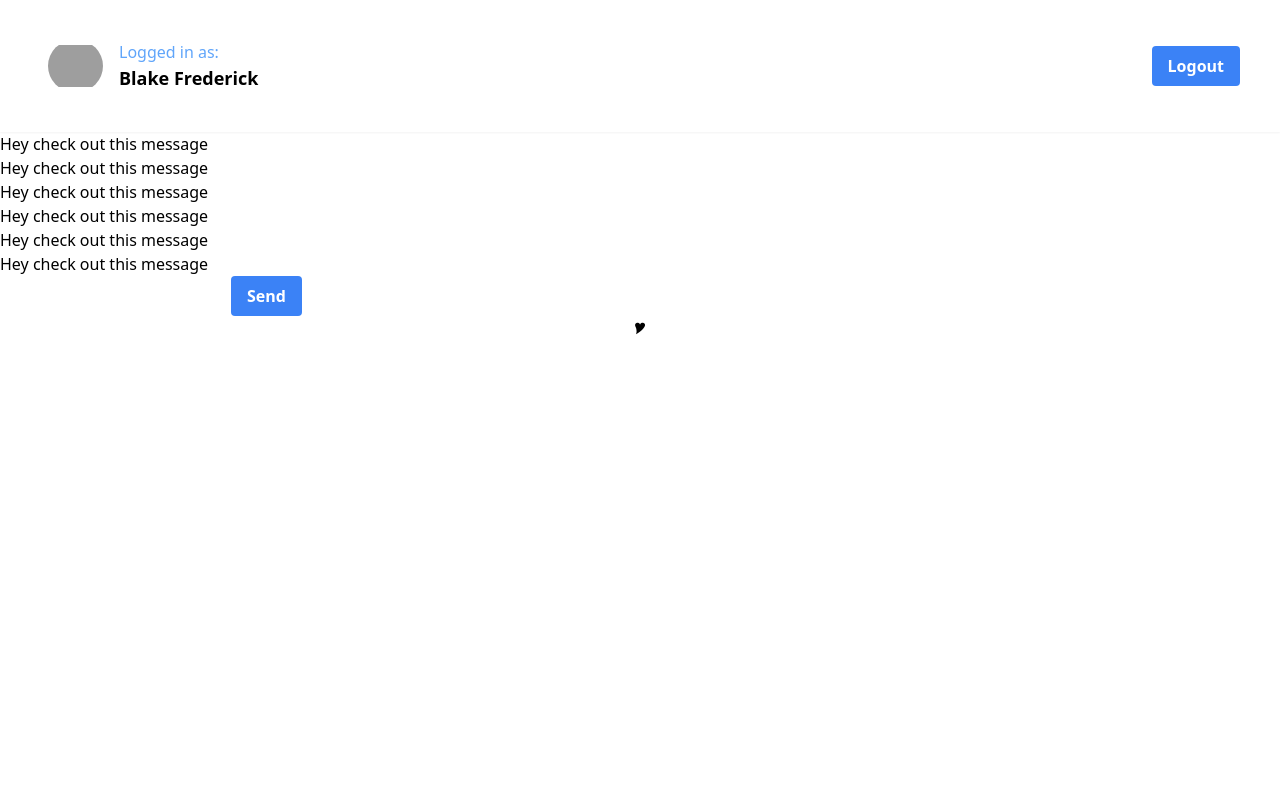
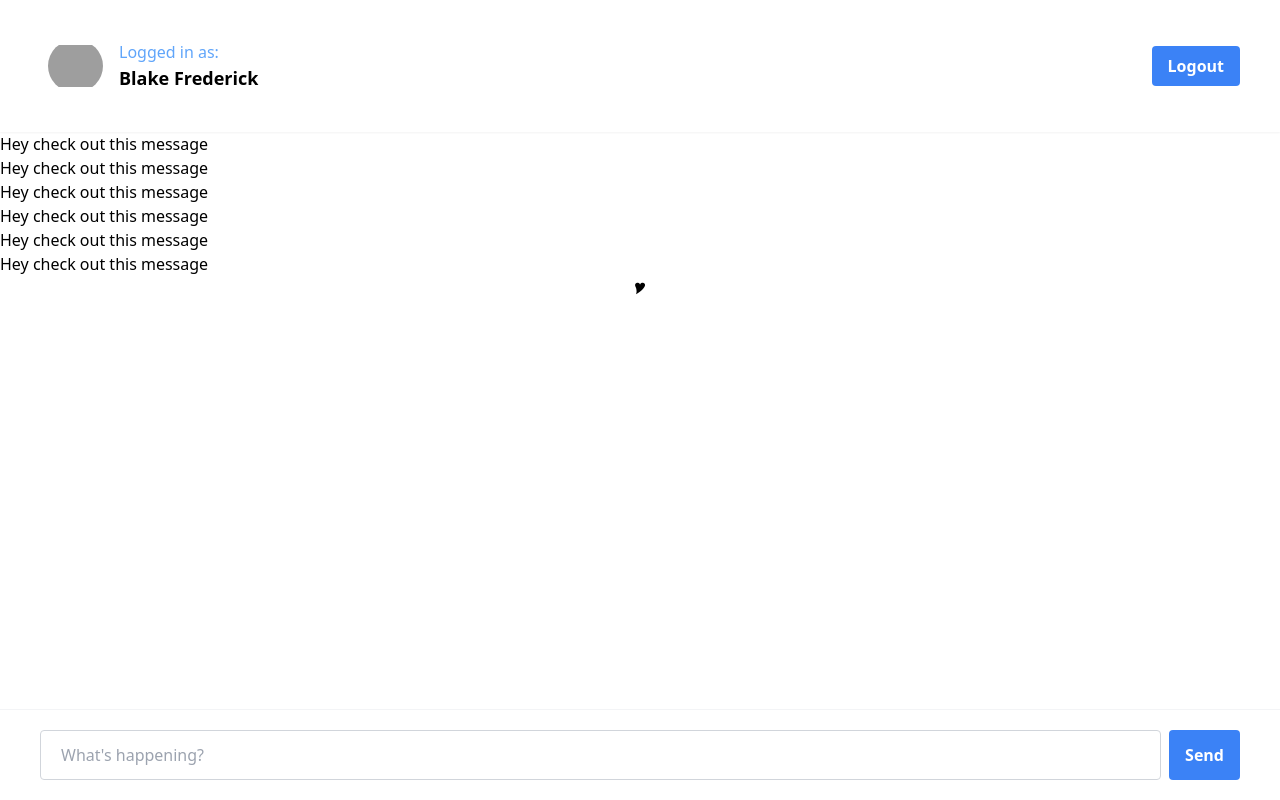
Before and after one commit to blakefrederick/myco, a Next.js app: page / in a window 1280 px wide. Built offline with nearby package versions, Linux system fonts and the light colour scheme; grey boxes are pictures that could not be loaded.

Commit message:
go go tailwind

```diff
--- a/app/ChatInput.tsx
+++ b/app/ChatInput.tsx
@@ -2,10 +2,10 @@
 
 function ChatInput() {
   return (
-    <form>
-        <input type="input"></input>
-        <button className="bg-blue-500 hover:bg-blue-700 text-white font-bold py-2 px-4 rounded"
-        type="submit">Send</button>
+    <form className="fixed bottom-0 z-50 w-full flex px-10 py-5 space-x-2 border-t border-gray-100">
+        <input type="input" placeholder="What's happening?" className="flex-1 rounded border border-gray-300 focus:outline-none focus:ring-2 focus:ring-blue-600 focus:border-transparent px-5 py-3 disabled:opacity-50 diabled:cursor-not-allowed"></input>
+        <button type="submit" className="bg-blue-500 hover:bg-blue-700 text-white font-bold py-2 px-4 rounded disabled:opacity-50 disabled:cursor-not-allowed"
+        >Send</button>
     </form>
   )
 }
```
